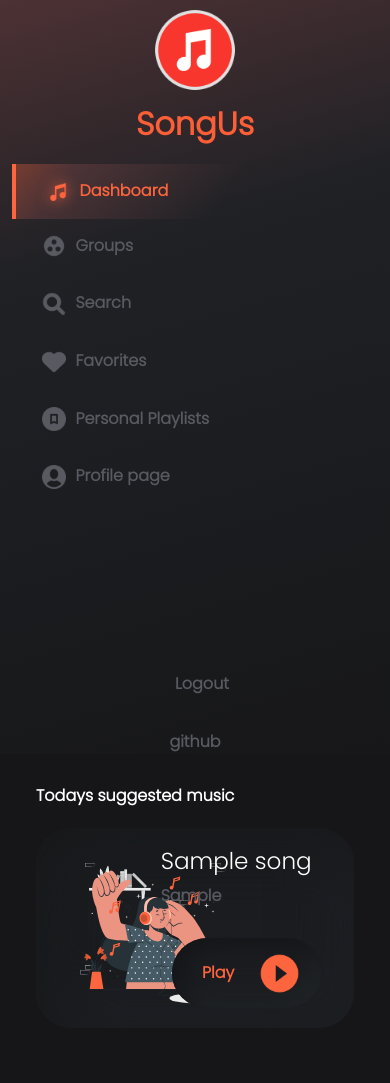
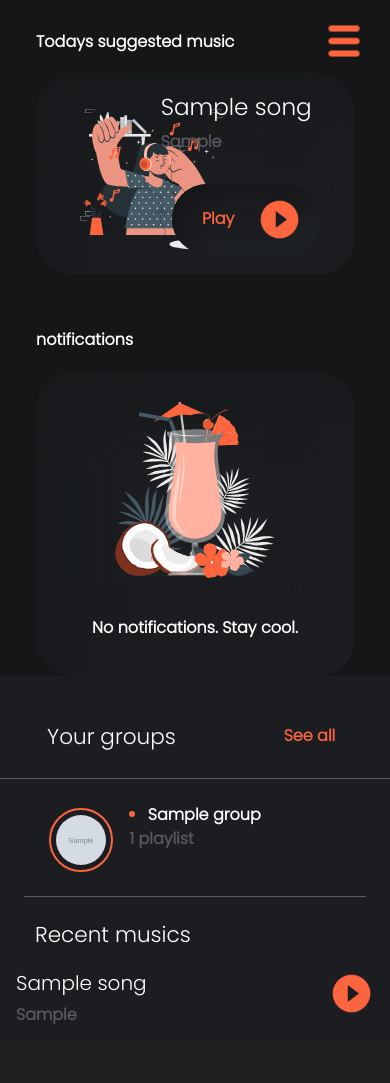
Before and after one commit to ahmadrezatmb/songus, a Django app: page / in a window 390 px wide. Shown: the top 1083 px of the page. After the commit the page ends 1024 px from the top, so only its background shows below. Run offline with Django 3.2, Linux system fonts and the light colour scheme; a user stored in the database is signed in; tables that the repository leaves empty hold one stand-in row (values such as "Sample post"); grey boxes marked "Sample" are stand-in pictures.

Commit message:
menu view for navbar was made

```diff
--- a/web/static/web/style/base.css
+++ b/web/static/web/style/base.css
@@ -170,3 +170,25 @@
     color: #292a2b !important;
     text-decoration: none;
 }
+
+.navbarlogo {
+    outline: none !important;
+}
+.customnavbar{
+    display: none;
+}
+
+.nabbtn{
+    float: right;
+    outline: none;
+    padding: 0;
+    position: relative;
+    top: 15px;
+    right: 20px;
+}
+
+@media only screen and (max-width: 988px) {
+    .customnavbar{
+        display: block;
+    }
+}
--- a/web/templates/base.html
+++ b/web/templates/base.html
@@ -22,14 +22,23 @@
 {% endblock %}
 
 <body>
+    <!-- navbar show btn in mobile view -->
+    <nav class="fixed-top customnavbar">
+          <button class="navbar-toggler nabbtn" type="button" data-bs-toggle="offcanvas" data-bs-target="#offcanvasNavbar" aria-controls="offcanvasNavbar">
+            <img class="navbarlogo" src="{% static 'web/pics/navbarlogo.png' %}" width="50px" >
+          </button>
+    </nav>
+
     {% block popup %}
     {% endblock %}
     <div class="container-fluid" style="background-color: red;">
         <div class="row">
-            <div class="col-lg-2 menu" style="background-color: #1F2125;" >
+
+            <div class="col-lg-2 navbar-expand-lg p-0 m-0" style="background-color: #1F2125;">
+                <div class="offcanvas offcanvas-end menu" tabindex="-1" id="offcanvasNavbar" aria-labelledby="offcanvasNavbarLabel">
                 <img src="{% static 'web/pics/logo.png' %}" width="100px" class="mx-auto logo">
                 <span class="mx-auto logo mb-3" >SongUs</span>
-                <div class="list-group mt-2" >
+                <div class="list-group mt-2 offcanvas-body" >
 
 
                     {% if request.path == '/' %}
@@ -126,7 +135,7 @@
                     </a>
                     <span class="githubpage d-table mx-auto"><a href="https://github.com/ahmadrezatmb/songus" class="d-table mx-auto" target="_blank">github</a></span>
                 </div>
-
+              </div>
             </div>
 
 
```
Also changed, not shown: web/static/web/pics/navbarlogo.png (added).
